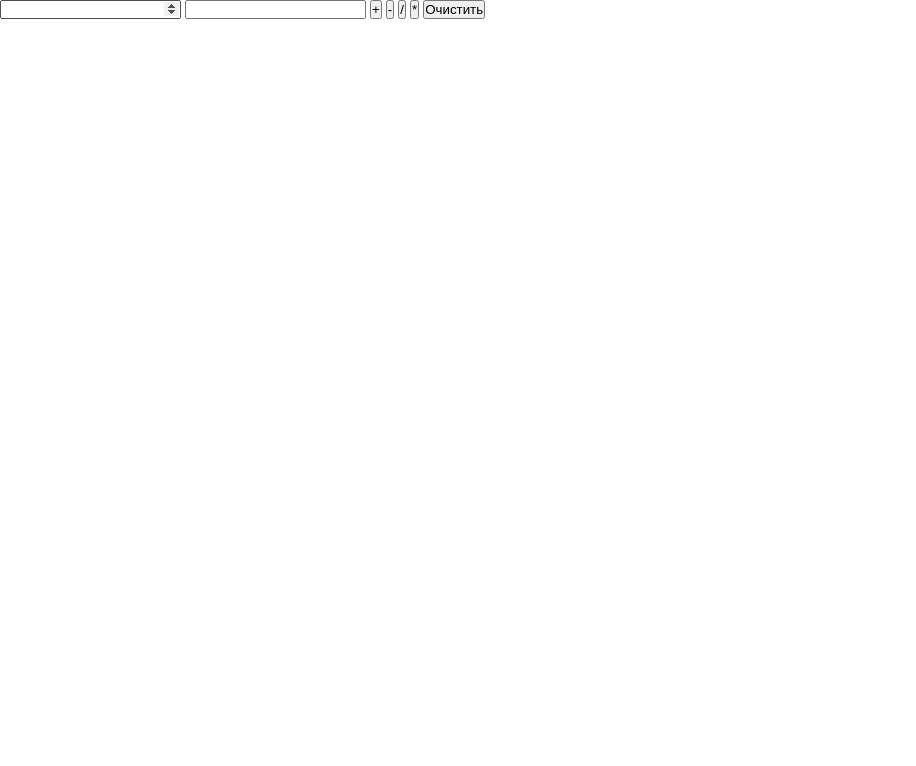
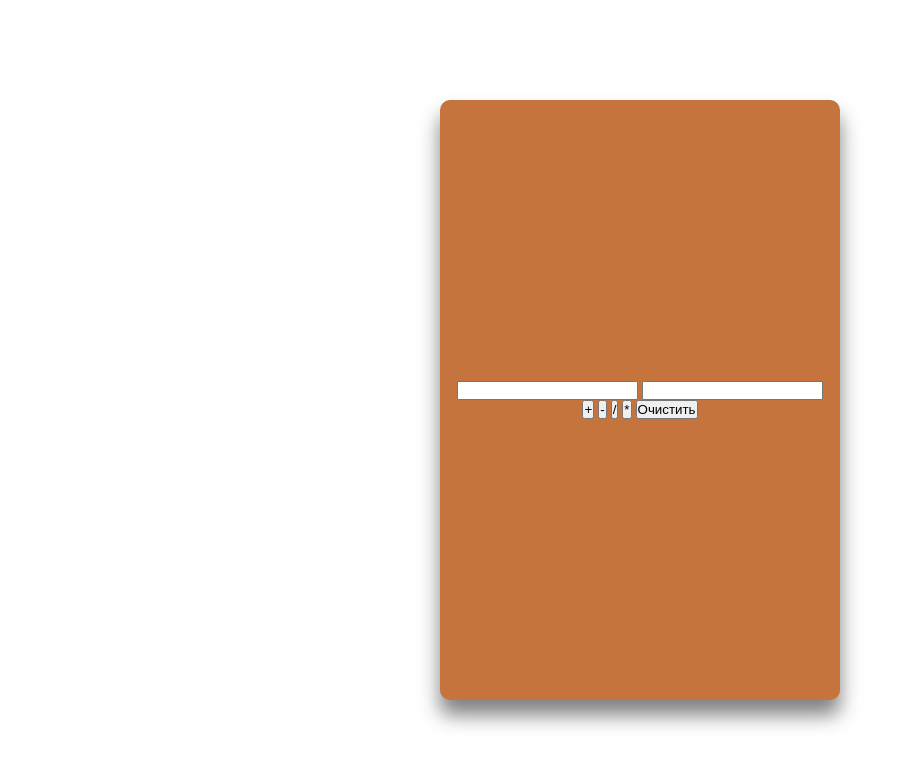
Before and after one commit to AIThomasNew/js-calculator, a plain HTML site: page index.html in a window 1280 px wide. Shown: the whole page, without its empty margins (0-916 px from the left). Drawn offline with Linux system fonts and the light colour scheme.

Commit message:
начало стилизации и исправление ошибки

```diff
--- a/index.html
+++ b/index.html
@@ -8,17 +8,23 @@
     <title>Calculator</title>
   </head>
   <body>
+    <div class="calc">
+      <div class="a">
         <input class="number-one" type="number" name="" />
         <input class="number-two" type="number" />
+      </div>
 
+      <div class="b">
         <button class="plus">+</button>
         <button class="minus">-</button>
         <button class="divide">/</button>
         <button class="multiply">*</button>
-
         <button class="clear">Очистить</button>
 
+      <div class="c">
         <p class="result"></p>
+      </div>
+    </div>
 
     <script src="./js/main.js"></script>
   </body>
--- a/js/main.js
+++ b/js/main.js
@@ -8,7 +8,7 @@ let multiplyButton = document.querySelector('.multiply');
 
 let clearButton = document.querySelector('.clear');
 
-let resultText = document.querySelector('.resut');
+let resultText = document.querySelector('.result');
 
 // функция очистки
 clearButton.addEventListener('click', function () {
--- a/scss/style.scss
+++ b/scss/style.scss
@@ -4,3 +4,22 @@
   box-sizing: border-box;
   outline: none;
 }
+
+body {
+  display: flex;
+  justify-content: center;
+  align-items: center;
+  height: 100vh;
+}
+
+.calc {
+  display: flex;
+  flex-direction: column;
+  justify-content: center;
+  align-items: center;
+  height: 600px;
+  width: 400px;
+  background-color: rgb(196, 116, 60);
+  box-shadow: 0 15px 20px rgba(0, 0, 0, 0.5);
+  border-radius: 10px;
+}
```
Also changed, not shown: css/style.css, 1 other file. Lines whose indentation alone changed are shown as unchanged.
